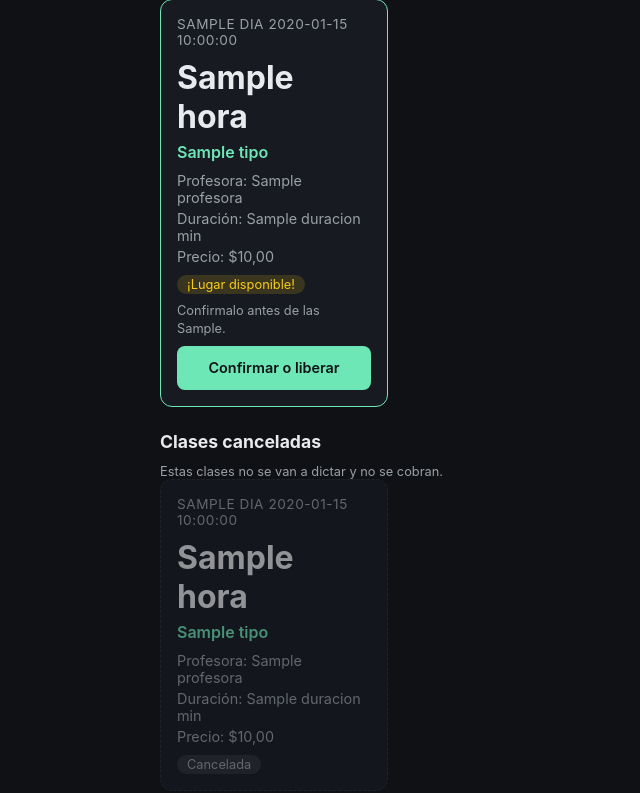
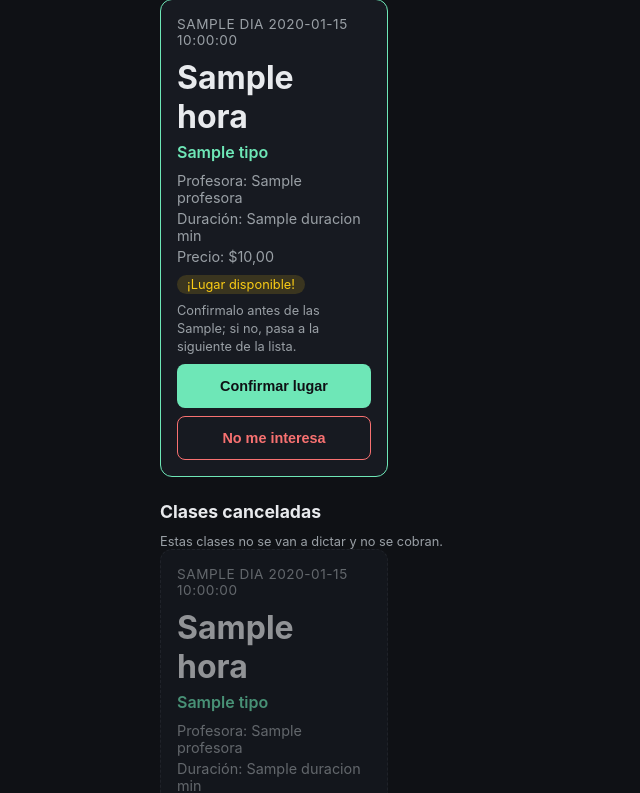
Before and after one commit to pilisoldo1-code/Just-Show-Up, a FastAPI app: template app/templates/mis_inscripciones.html in a window 1280 px wide. Shown: the part 293-1086 px from the top of the page, without its empty margins (0-640 px from the left). Run offline with FastAPI, Linux system fonts and the light colour scheme; the template is opened without the code that fills it: most values are stand-ins (such as "Sample title", 1, 10 or a date in 2020).

Commit message:
Mis inscripciones: la oferta de lista de espera con las mismas acciones que el día («Confirmar lugar» / «No me interesa»)
Co-Authored-By: Claude Opus 5.5 <noreply@anthropic.com>

```diff
--- a/app/templates/mis_inscripciones.html
+++ b/app/templates/mis_inscripciones.html
@@ -25,6 +25,7 @@
             {% if accion %}
             <a class="btn btn-block{{ '' if accion_principal else ' btn-secundario-claro' }}" href="/dia/{{ c.fecha }}">{{ accion }}</a>
             {% endif %}
+            {% if caller is defined %}{{ caller() }}{% endif %}
         </div>
     </article>
     {% endmacro %}
@@ -39,8 +40,29 @@
         <h2 class="seccion">¡Se liberó un lugar para vos!</h2>
         <div class="cards">
             {% for c in ofertas %}
-            {{ tarjeta(c, "card-oferta", "¡Lugar disponible!", "badge-espera", "Confirmar o liberar", True,
-                       "Confirmalo antes de las " ~ c.oferta_vence ~ ".") }}
+            {# mismas acciones que en el día: confirmar directo o liberar el lugar con confirmación #}
+            {% call tarjeta(c, "card-oferta", "¡Lugar disponible!", "badge-espera",
+                            nota="Confirmalo antes de las " ~ c.oferta_vence ~ "; si no, pasa a la siguiente de la lista.") %}
+            <form action="/clases/{{ c.id }}/confirmar-oferta" method="post">
+                <input type="hidden" name="fecha" value="{{ c.fecha }}" />
+                <button type="submit" class="btn btn-block" data-cargando="Confirmando…">Confirmar lugar</button>
+            </form>
+            <button type="button" class="btn btn-block btn-peligro"
+                    onclick="document.getElementById('rechazar-{{ c.id }}').showModal()">No me interesa</button>
+            <dialog id="rechazar-{{ c.id }}" class="modal">
+                <form action="/clases/{{ c.id }}/rechazar-oferta" method="post">
+                    <input type="hidden" name="fecha" value="{{ c.fecha }}" />
+                    <h2>Liberar el lugar</h2>
+                    <p class="modal-clase">{{ c.dia }} {{ c.fecha_txt }} · {{ c.hora }}</p>
+                    <p class="modal-texto">El lugar se le ofrece a la siguiente de la lista y vos salís de la lista de espera.</p>
+                    <div class="modal-botones">
+                        <button type="button" class="btn btn-secundario"
+                                onclick="this.closest('dialog').close()">Volver</button>
+                        <button type="submit" class="btn btn-peligro-solido" data-cargando="Liberando…">Liberar lugar</button>
+                    </div>
+                </form>
+            </dialog>
+            {% endcall %}
             {% endfor %}
         </div>
         {% endif %}
@@ -81,5 +103,6 @@
         </div>
         {% endif %}
     </main>
+    {% include "_envio_unico.html" %}
 </body>
 </html>
```
Also changed, not shown: tests/test_mobile_alumna.py (+10 -1 lines).
